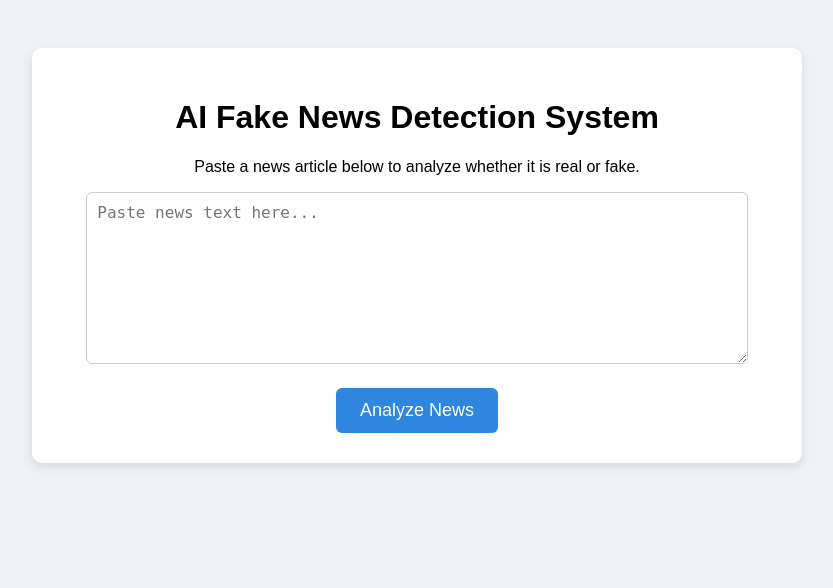
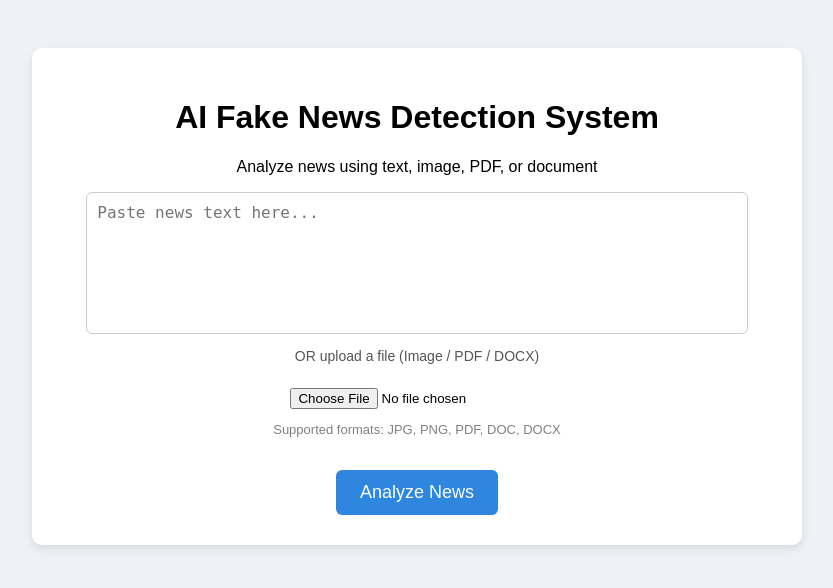
Before and after one commit to pujithakoduru/fake-news-detection-system, a Flask app: page / in a window 1280 px wide. Shown: the top 588 px of the page, without its empty margins (223-1056 px from the left). Run offline with Flask 3, Linux system fonts and the light colour scheme; parts of the project's set-up code (start-up, migrations or seed data) failed here and were passed over.

Commit message:
Final project upload - Fake News Detection System

```diff
--- a/app.py
+++ b/app.py
@@ -1,4 +1,4 @@
-
+import os
 import tensorflow as tf
 import pickle
 import re
@@ -7,24 +7,57 @@ import nltk
 from flask import Flask, render_template, request
 from tensorflow.keras.preprocessing.sequence import pad_sequences
 from nltk.corpus import stopwords
+
+# File processing
+import pytesseract
+from PIL import Image
+import PyPDF2
+import docx
+
+# Tesseract path
+pytesseract.pytesseract.tesseract_cmd = r"C:\Program Files\Tesseract-OCR\tesseract.exe"
+
 nltk.download('stopwords')
-stop_words = set(stopwords.words('english'))
 
 app = Flask(__name__)
 
-# Load trained model
+# Load model
 model = tf.keras.models.load_model("model/fake_news_model.h5")
 
-# Load tokenizer
 with open("model/tokenizer.pkl", "rb") as f:
     tokenizer = pickle.load(f)
 
+# 🔥 SAME CLEANING AS TRAINING
 def clean_text(text):
     text = str(text).lower()
     text = re.sub('[^a-zA-Z]', ' ', text)
-    words = text.split()
-    words = [w for w in words if w not in stop_words]
-    return " ".join(words)
+    return text
+
+# -------- FILE EXTRACTION -------- #
+def extract_text_from_image(file):
+    try:
+        image = Image.open(file)
+        return pytesseract.image_to_string(image)
+    except:
+        return ""
+
+def extract_text_from_pdf(file):
+    try:
+        reader = PyPDF2.PdfReader(file)
+        text = ""
+        for page in reader.pages:
+            if page.extract_text():
+                text += page.extract_text()
+        return text
+    except:
+        return ""
+
+def extract_text_from_doc(file):
+    try:
+        doc_file = docx.Document(file)
+        return "\n".join([para.text for para in doc_file.paragraphs])
+    except:
+        return ""
 
 @app.route("/")
 def home():
@@ -33,29 +66,57 @@ def home():
 @app.route("/predict", methods=["POST"])
 def predict():
 
-    news = request.form["news"]
+    extracted_text = ""
 
-    news = clean_text(news)
+    # TEXT INPUT
+    text_input = request.form.get("news")
 
-    seq = tokenizer.texts_to_sequences([news])
+    if text_input and text_input.strip() != "":
+        extracted_text = text_input
+
+    else:
+        file = request.files.get("file")
+
+        if file and file.filename != "":
+            filename = file.filename.lower()
+
+            if filename.endswith((".png", ".jpg", ".jpeg")):
+                extracted_text = extract_text_from_image(file)
+
+            elif filename.endswith(".pdf"):
+                extracted_text = extract_text_from_pdf(file)
+
+            elif filename.endswith((".doc", ".docx")):
+                extracted_text = extract_text_from_doc(file)
+
+            else:
+                return render_template("index.html", error="Unsupported file type")
+
+    if extracted_text.strip() == "":
+        return render_template("index.html", error="No valid input provided")
+
+    cleaned = clean_text(extracted_text)
+
+    seq = tokenizer.texts_to_sequences([cleaned])
     padded = pad_sequences(seq, maxlen=500)
 
     prediction = model.predict(padded)[0][0]
 
-    probability = round(prediction * 100, 2)
+    print("Prediction value:", prediction)
 
     if prediction > 0.5:
         result = "Fake News"
+        confidence = round(prediction * 100, 2)
     else:
         result = "Real News"
-        probability = round((1-prediction) * 100, 2)
+        confidence = round((1 - prediction) * 100, 2)
 
     return render_template(
         "index.html",
         prediction_text=result,
-        confidence=probability
+        confidence=confidence,
+        extracted_text=extracted_text[:500]
     )
-import os
 
 if __name__ == "__main__":
     port = int(os.environ.get("PORT", 10000))
--- a/runtime.txt
+++ b/runtime.txt
@@ -1 +1 @@
-python-3.10.13
+python-3.10.9
--- a/templates/index.html
+++ b/templates/index.html
@@ -1,4 +1,3 @@
-
 <!DOCTYPE html>
 <html>
 
@@ -26,11 +25,16 @@ box-shadow:0 4px 10px rgba(0,0,0,0.1);
 
 textarea{
 width:90%;
-height:150px;
+height:120px;
 padding:10px;
 font-size:16px;
 border-radius:6px;
 border:1px solid #ccc;
+resize:none;
+}
+
+input[type="file"]{
+margin-top:10px;
 }
 
 button{
@@ -70,7 +74,43 @@ line-height:30px;
 font-weight:bold;
 }
 
+.note{
+margin-top:10px;
+font-size:14px;
+color:#555;
+}
+
+.extracted{
+margin-top:20px;
+max-height:200px;
+overflow-y:auto;
+background:#f9f9f9;
+padding:10px;
+border-radius:6px;
+border:1px solid #ccc;
+text-align:left;
+}
+
+.error{
+color:red;
+font-weight:bold;
+margin-top:15px;
+}
+
 </style>
+
+<script>
+function validateForm() {
+    let text = document.forms["newsForm"]["news"].value;
+    let file = document.forms["newsForm"]["file"].value;
+
+    if (text.trim() === "" && file === "") {
+        alert("Please enter text or upload a file!");
+        return false;
+    }
+    return true;
+}
+</script>
 
 </head>
 
@@ -80,17 +120,38 @@ font-weight:bold;
 
 <h1>AI Fake News Detection System</h1>
 
-<p>Paste a news article below to analyze whether it is real or fake.</p>
+<p>Analyze news using text, image, PDF, or document</p>
 
-<form action="/predict" method="post">
+<form name="newsForm" action="/predict" method="post" enctype="multipart/form-data" onsubmit="return validateForm()">
 
+<!-- TEXT INPUT -->
 <textarea name="news" placeholder="Paste news text here..."></textarea>
 
-<br>
+<p class="note">OR upload a file (Image / PDF / DOCX)</p>
+
+<!-- SINGLE FILE INPUT -->
+<input type="file" name="file" accept="image/*,.pdf,.doc,.docx">
+
+<p style="font-size:13px;color:gray;">
+Supported formats: JPG, PNG, PDF, DOC, DOCX
+</p>
 
 <button type="submit">Analyze News</button>
 
 </form>
+
+{% if error %}
+<div class="error">
+{{ error }}
+</div>
+{% endif %}
+
+{% if extracted_text %}
+<div class="extracted">
+<h3>Extracted Text:</h3>
+<p>{{ extracted_text }}</p>
+</div>
+{% endif %}
 
 {% if prediction_text %}
 
@@ -101,17 +162,13 @@ Prediction: {{ prediction_text }}
 <div class="bar-container">
 
 {% if prediction_text == "Real News" %}
-
 <div class="bar" style="width:{{ confidence }}%; background:#27ae60;">
 {{ confidence }}%
 </div>
-
 {% else %}
-
 <div class="bar" style="width:{{ confidence }}%; background:#e74c3c;">
 {{ confidence }}%
 </div>
-
 {% endif %}
 
 </div>
@@ -121,5 +178,4 @@ Prediction: {{ prediction_text }}
 </div>
 
 </body>
-
 </html>
```
Also changed, not shown: prepare_dataset.py (+34 -5 lines), requirements.txt (+11 -7 lines), train_model.py (+18 -108 lines), README.md, model/confusion_matrix.png, model/training_accuracy.png, model/training_loss.png, 4 other files.
